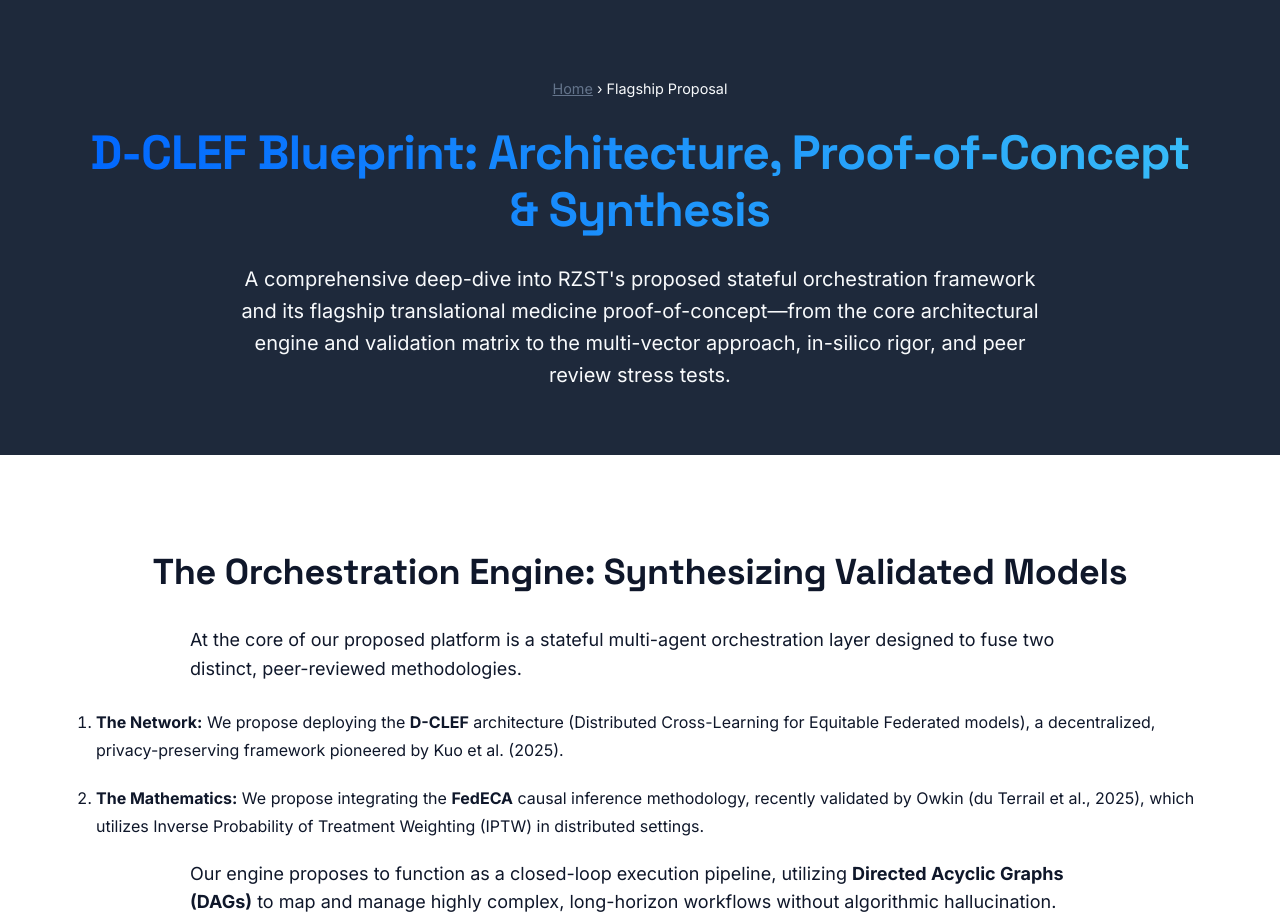
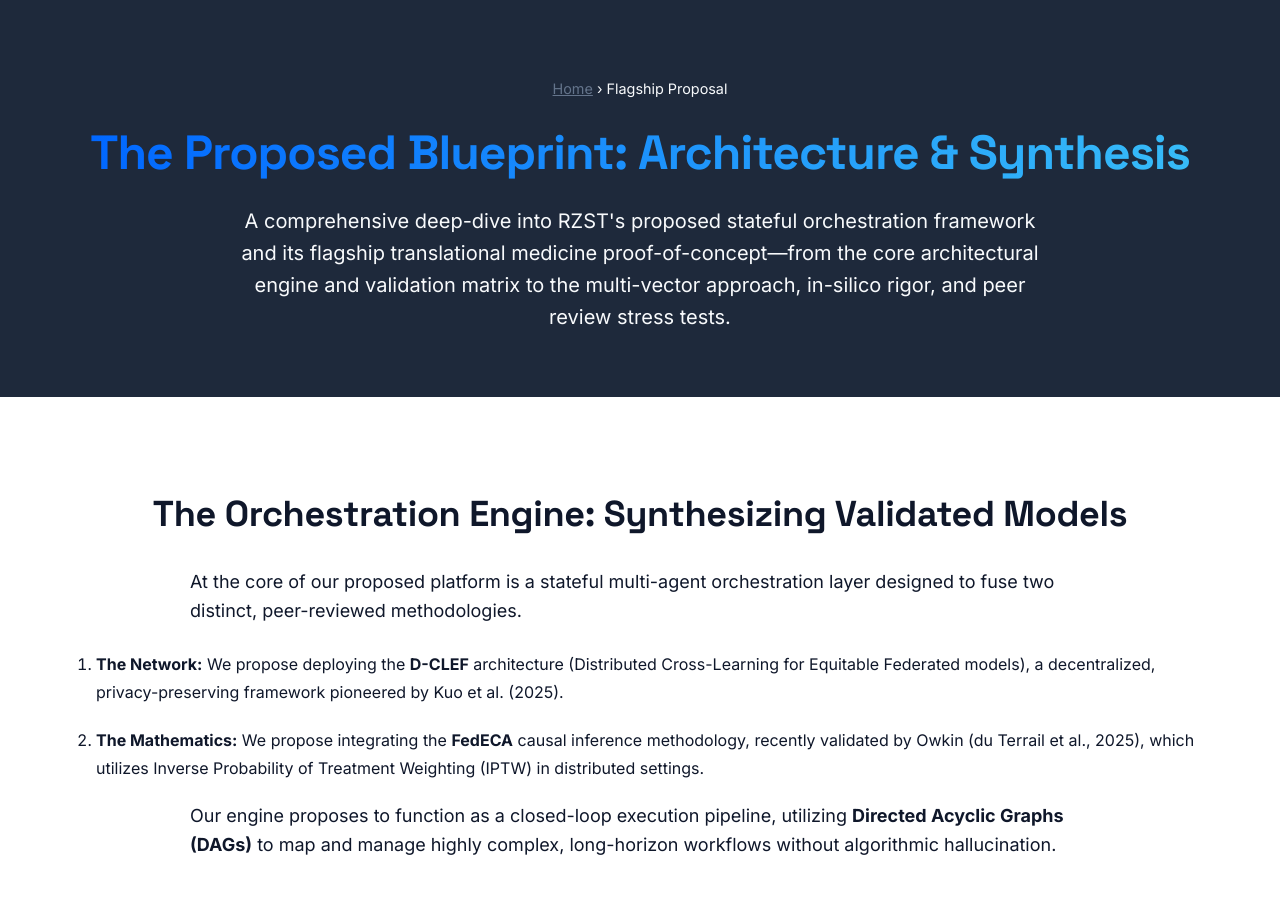
Before and after one commit to Ethical-AI-User/rzst_website, a plain HTML site: page flagship-proposal.html in a window 1280 px wide. Shown: the part 840-1761 px from the top of the page. Drawn offline with Linux system fonts and the light colour scheme.

Commit message:
content: update flagship page h1 heading
Changed: 'D-CLEF Blueprint: Architecture, Proof-of-Concept & Synthesis'
     To: 'The Proposed Blueprint: Architecture & Synthesis'

```diff
--- a/flagship-proposal.html
+++ b/flagship-proposal.html
@@ -52,7 +52,7 @@
         <section class="page-header section-dark">
             <div class="container">
                 <p class="breadcrumb"><a href="index.html">Home</a> &rsaquo; Flagship Proposal</p>
-                <h1>D-CLEF Blueprint: Architecture, Proof-of-Concept &amp; Synthesis</h1>
+                <h1>The Proposed Blueprint: Architecture &amp; Synthesis</h1>
                 <p class="lead">A comprehensive deep-dive into RZST's proposed stateful orchestration framework and its flagship translational medicine proof-of-concept—from the core architectural engine and validation matrix to the multi-vector approach, in-silico rigor, and peer review stress tests.</p>
             </div>
         </section>
```
